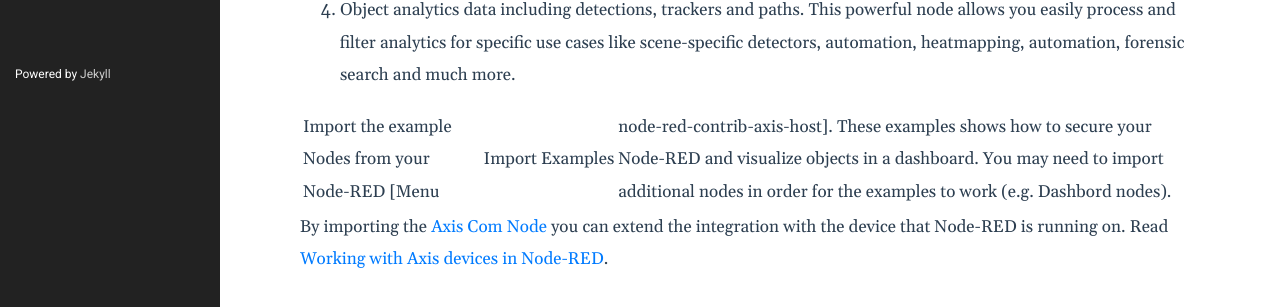
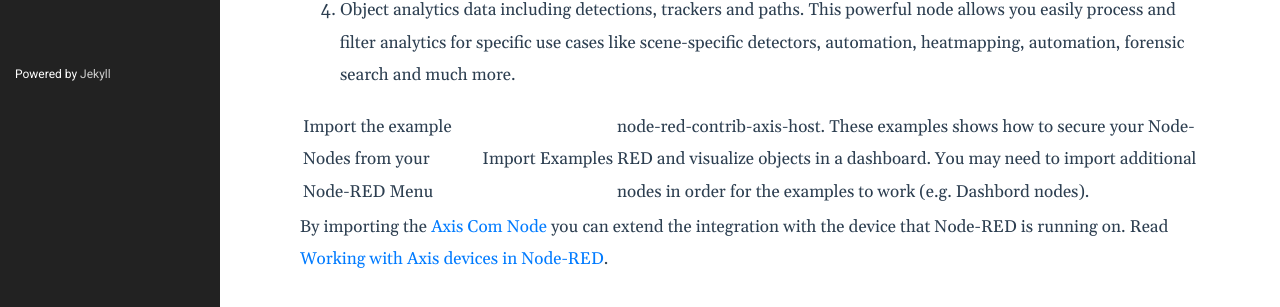
Before and after one commit to pandosme/pandosme.github.io, a Jekyll site: the page built from docs/_posts/2022-10-02-nodered-acap.md, in a window 1280 px wide. Shown: the part 582-889 px from the top of the page. Built offline with Jekyll 4.4.1, drawn with Linux system fonts in a browser that asks for light colours.

```diff
--- a/docs/_posts/2022-10-02-nodered-acap.md
+++ b/docs/_posts/2022-10-02-nodered-acap.md
@@ -16,7 +16,7 @@ Device Resource Nodes:
 3. Take a JPEG image that can be processed or sent to any service or API that Node-RED community supports.  Image cropping is supported.
 4. Object analytics data including detections, trackers and paths.  This powerful node allows you easily process and filter  analytics for specific use cases like scene-specific detectors, automation, heatmapping, automation, forensic search and much more.
 
-Import the example Nodes from your Node-RED [Menu | Import | Examples | node-red-contrib-axis-host].  These examples shows how to secure your Node-RED and visualize objects in a dashboard.  You may need to import additional nodes in order for the examples to work (e.g. Dashbord nodes).
+Import the example Nodes from your Node-RED Menu|Import|Examples|node-red-contrib-axis-host.  These examples shows how to secure your Node-RED and visualize objects in a dashboard.  You may need to import additional nodes in order for the examples to work (e.g. Dashbord nodes).
 
 By importing the [Axis Com Node](https://flows.nodered.org/node/node-red-contrib-axis-com) you can extend the integration with the device that Node-RED is running on.  Read [Working with Axis devices in Node-RED](https://pandosme.github.io/node-red/2020/01/02/AxisNode.html).
 
```
